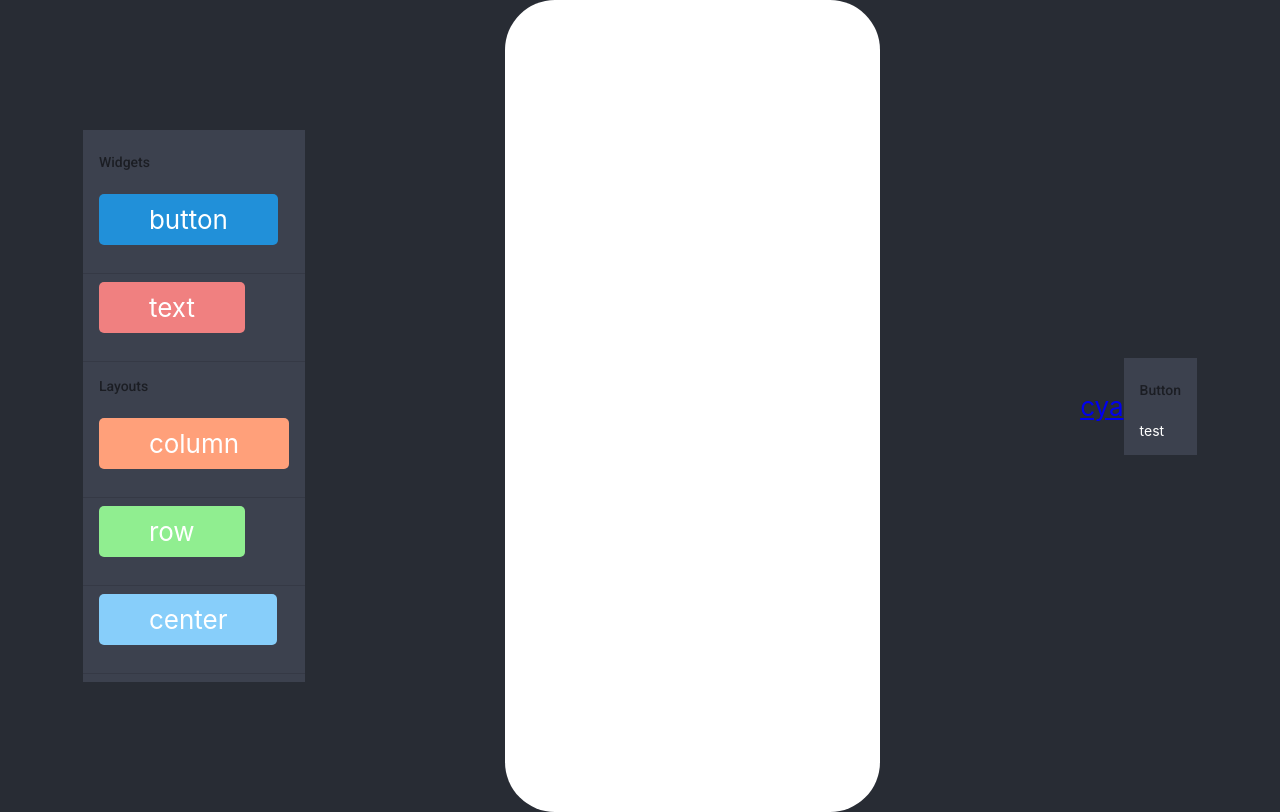
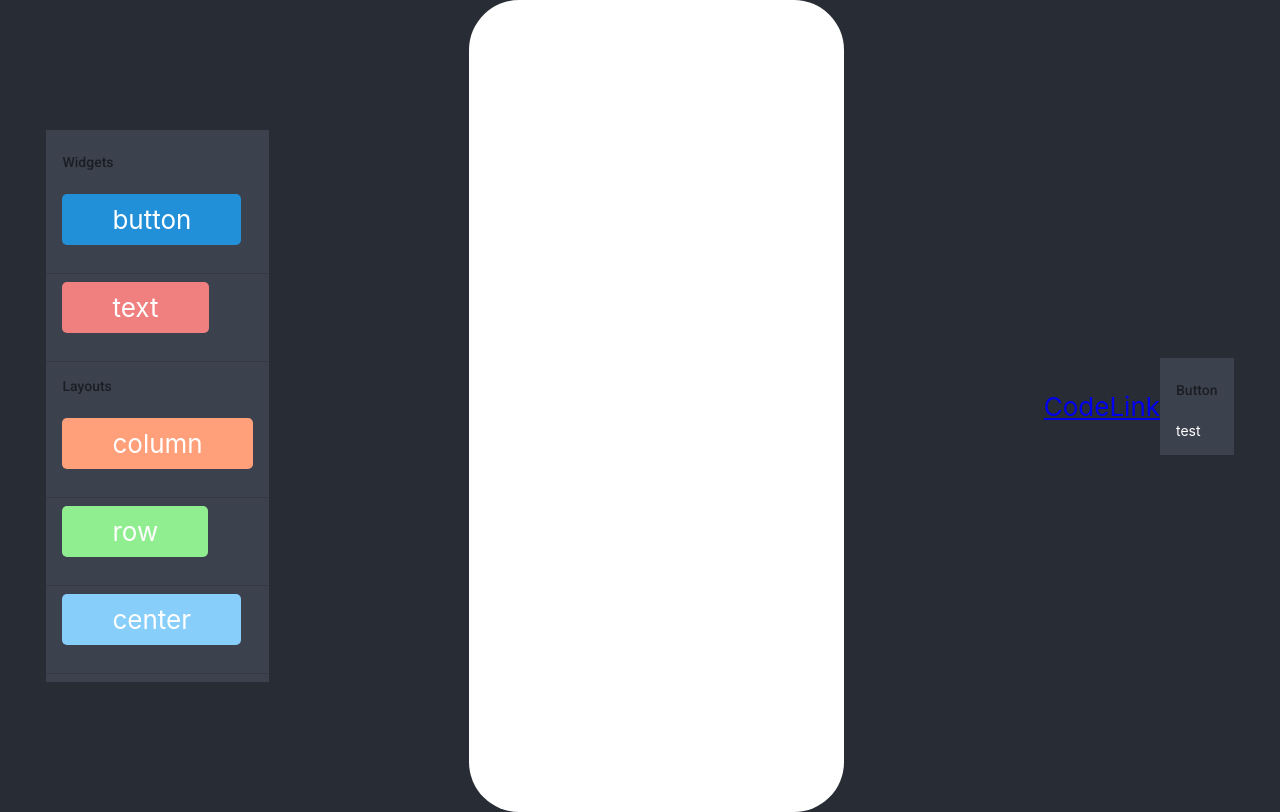
Before and after one commit to ideal-app1/ideal-electron, a React (Create React App) app: page / in a window 1280 px wide. Built offline with nearby package versions, Linux system fonts and the light colour scheme.

Commit message:
Change CodeLink ref to something clearer

```diff
--- a/src/Components/Main/Main.js
+++ b/src/Components/Main/Main.js
@@ -22,7 +22,7 @@ class Main extends React.Component {
                         <Library/>
                         <Phone/>
                         <Link to={"/a"}>
-                            cya
+                            CodeLink
                         </Link>
                         <WidgetProperties ref={WidgetProperties.getInstance()}/>
                     </DndProvider>
```
